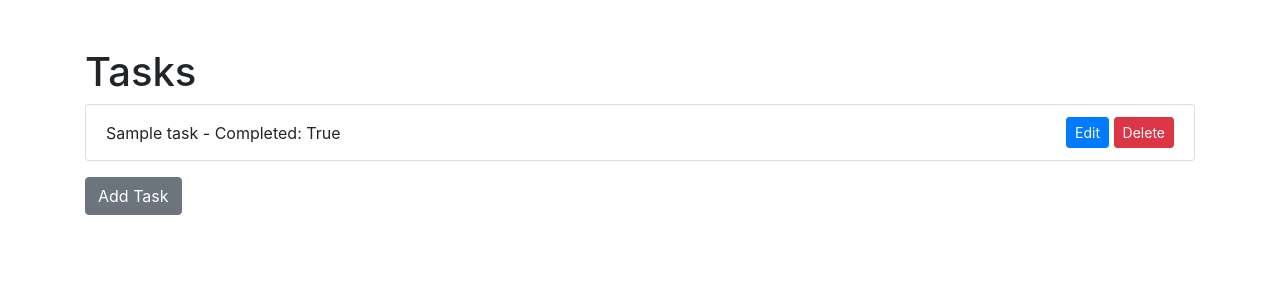
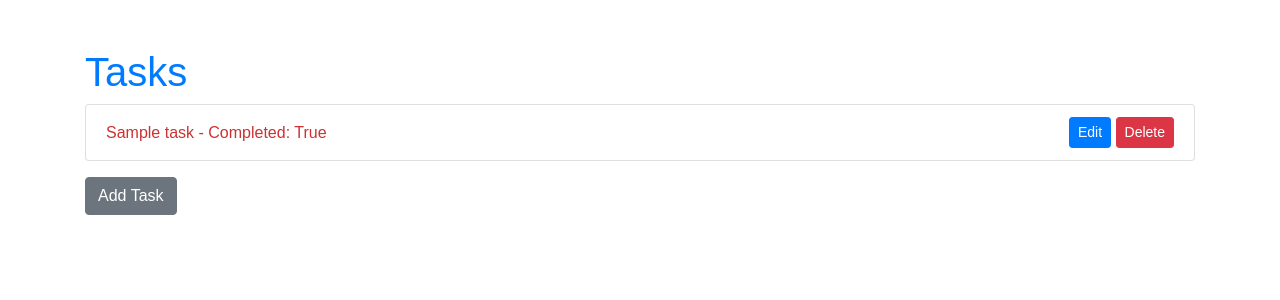
Before and after one commit to dangphung4/patriothack-django-test-prep, a Django app: page /tasks/ in a window 1280 px wide. Shown: the top 300 px of the page. Run offline with Django 4.2, Linux system fonts and the light colour scheme; tables that the repository leaves empty hold one stand-in row (values such as "Sample post"); some libraries are stand-ins or nearby versions.

Commit message:
adding css static file, however not working

```diff
--- a/todolist/tasks/templates/tasks/add_task.html
+++ b/todolist/tasks/templates/tasks/add_task.html
@@ -1,3 +1,4 @@
+{% load static %}
 <!DOCTYPE html>
 <html lang="en">
 <head>
@@ -6,6 +7,9 @@
     <title>Add Task</title>
     <!-- Bootstrap CSS -->
     <link rel="stylesheet" href="https://stackpath.bootstrapcdn.com/bootstrap/4.5.2/css/bootstrap.min.css">
+
+     <!-- Custom CSS -->
+     <link rel="stylesheet" href="{% static 'css/styles.css' %}">
 </head>
 
 <body>
--- a/todolist/tasks/templates/tasks/edit_task.html
+++ b/todolist/tasks/templates/tasks/edit_task.html
@@ -1,3 +1,4 @@
+{% load static %}
 <!DOCTYPE html>
 <html lang="en">
 <head>
@@ -6,6 +7,9 @@
     <title>Add Task</title>
     <!-- Bootstrap CSS -->
     <link rel="stylesheet" href="https://stackpath.bootstrapcdn.com/bootstrap/4.5.2/css/bootstrap.min.css">
+
+     <!-- Custom CSS -->
+     <link rel="stylesheet" href="{% static 'css/styles.css' %}">
 </head>
 
 <body>
--- /dev/null
+++ b/todolist/tasks/templates/tasks/static/css/styles.css
@@ -0,0 +1,10 @@
+/* styles.css */
+
+body {
+    font-family: Arial, sans-serif;
+    color: #cc3232;
+}
+
+h1 {
+    color: #007bff;
+}
--- a/todolist/tasks/templates/tasks/task_list.html
+++ b/todolist/tasks/templates/tasks/task_list.html
@@ -1,3 +1,4 @@
+{% load static %}
 <!DOCTYPE html>
 <html lang="en">
     <head>
@@ -6,6 +7,9 @@
         <title>Task List</title>
         <!-- Bootstrap CSS -->
         <link rel="stylesheet" href="https://stackpath.bootstrapcdn.com/bootstrap/4.5.2/css/bootstrap.min.css">
+
+         <!-- Custom CSS -->
+        <link rel="stylesheet" href="{% static 'css/styles.css' %}">
     </head>
     <body>
         <div class="container mt-5">
--- a/todolist/todolist/settings.py
+++ b/todolist/todolist/settings.py
@@ -28,6 +28,10 @@ DEBUG = True
 
 ALLOWED_HOSTS = []
 
+# Static files (CSS, JavaScript, images)
+STATIC_URL = '/static/'
+
+STATICFILES_DIRS = [BASE_DIR / "static", ]
 
 # Application definition
 
```
